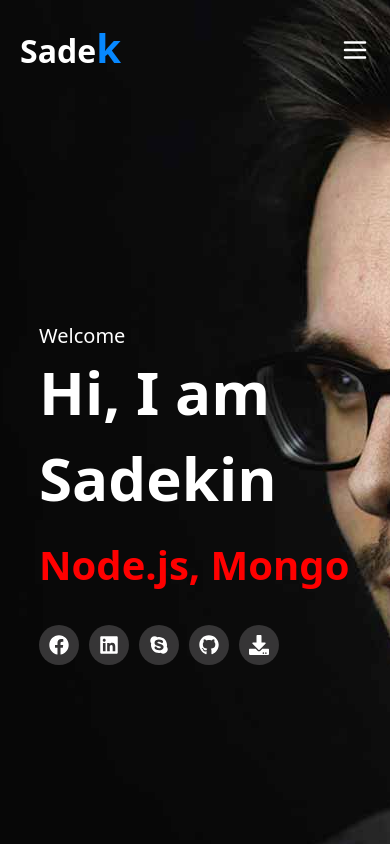
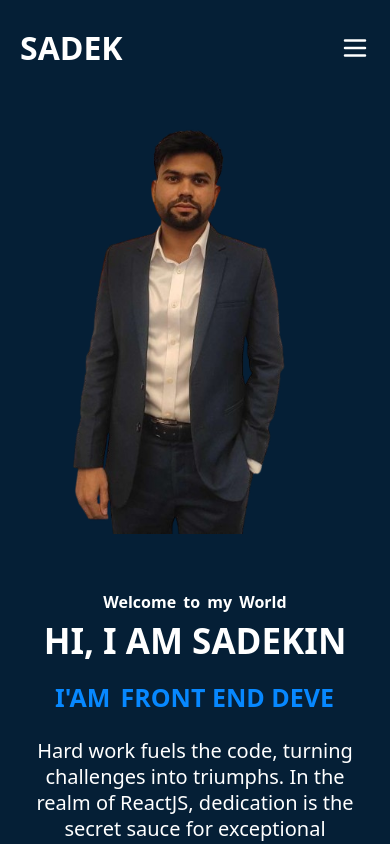
Before and after one commit to Sadekinchowdhury/Sadekin-Portfolio, a React (Vite) app: page / in a window 390 px wide. Shown: the top 844 px of the page. Built offline with nearby package versions, Linux system fonts and the light colour scheme.

Commit message:
img style

```diff
--- a/src/Banner/Banner.css
+++ b/src/Banner/Banner.css
@@ -2,63 +2,79 @@ body {
   margin: 0;
   overflow: hidden;
 }
-.common-container {
-  max-width: 100vw !important;
-  margin: 0 !important;
-  padding: 0 !important;
-}
 .banner-container {
-  max-height: 950px;
-  overflow: hidden;
-  transform: translate(0, -107px);
-  position: relative;
-  z-index: 0;
-}
-
-.banner {
-  background-color: #101010;
-  background-image: url(".//..//../public/image/bg-image-28.jpg");
-  background-position: 50%;
-  background-repeat: no-repeat;
-  background-size: cover;
-  color: white;
-  max-width: 100%;
-  height: 950px;
-}
-
-.sadek-banner {
   max-width: 1200px;
   margin: 0 auto;
+  display: flex;
+  justify-content: center;
+  flex-direction: row;
+  align-items: center;
+  padding: 20px;
   position: relative;
-  height: 100%;
 }
 .banner-content {
-  position: absolute;
-  left: 10%;
-  top: 35%;
-  overflow: hidden;
+  flex-basis: 50%;
 }
-.banner-content span {
+.social-media span {
   font-size: 20px;
   line-height: 20px;
   font-weight: 500;
+  color: white;
+}
+.banner-content span p {
+  font-size: 16px;
+  line-height: 17px;
+  word-spacing: 3px;
+  font-weight: 700;
+  color: white;
+}
+.banner-content span p {
+  margin-bottom: 10px;
+}
+.banner-content p {
+  font-size: 20px;
+  font-weight: 400;
+  line-height: 26px;
+  margin-bottom: 24px;
+  color: white;
+}
+.developr-rol {
+  display: flex;
+  align-items: center;
+  gap: 10px;
+}
+.Typewriter {
+  display: flex;
 }
 .banner-content h2 {
-  font-size: 60px;
+  color: white;
+  font-size: 64px;
   font-weight: 900;
-  line-height: 86px;
+  line-height: 70px;
   margin: 0;
+  text-transform: uppercase;
+  margin-bottom: 8px;
 }
 .banner-content h3 {
+  text-transform: uppercase;
   margin: 0;
   font-size: 40px;
   font-weight: 700;
   line-height: 40px;
-  color: red;
+  color: #0788ff;
   transition: all 3s;
+  margin-bottom: 25px;
 }
-.typing-animation {
-  min-height: 300px;
+.content {
+  width: 100%;
+}
+.banner-content img {
+  width: 100%;
+}
+.banner-content {
+  display: flex;
+  justify-content: center;
+  align-items: center;
 }
 .social-media {
   display: flex;
@@ -78,7 +94,7 @@ body {
 .social-media span:hover {
   background-color: red;
 }
-/* .social-media span::after {
+.social-media span::after {
   content: "";
   width: 41px;
   background: #0788ff;
@@ -93,7 +109,7 @@ body {
   height: 100px;
   translate: 0 20px;
   z-index: 0;
-} */
+}
 .social-media span:before {
   content: "";
   width: 41px;
@@ -115,3 +131,63 @@ body {
   position: relative;
   z-index: 1;
 }
+
+@media (max-width: 1018px) {
+  .banner-content h2 {
+    font-size: 44px;
+    line-height: 55px;
+  }
+  .banner-content h3 {
+    font-size: 30px;
+    line-height: 36px;
+  }
+}
+@media (max-width: 768px) {
+  .banner-content h2 {
+    font-size: 35px;
+    line-height: 40px;
+  }
+  .banner-content h3 {
+    font-size: 25px;
+    line-height: 32px;
+  }
+}
+@media (max-width: 599px) {
+  .banner-container {
+    flex-direction: column-reverse;
+    gap: 60px;
+  }
+  .typing-animation {
+    height: auto;
+  }
+  .developr-rol {
+    display: flex;
+    align-items: center;
+    justify-content: center;
+    gap: 10px;
+  }
+  .banner-content p,
+  .banner-content h2 {
+    margin-bottom: 20px;
+  }
+  .content {
+    text-align: center;
+    padding-bottom: 70px;
+  }
+  .social {
+    display: flex;
+    justify-content: center;
+    align-items: center;
+  }
+  .social-media {
+    left: auto;
+  }
+  .banner-content h2 {
+    font-size: 35px;
+    line-height: 40px;
+  }
+  .banner-content h3 {
+    font-size: 25px;
+    line-height: 32px;
+  }
+}
--- a/src/Banner/Banner.jsx
+++ b/src/Banner/Banner.jsx
@@ -1,81 +1,91 @@
-import { FaDownload, FaFacebook, FaGithub, FaLinkedin, FaSkype } from "react-icons/fa";
+import {
+  FaDownload,
+  FaFacebook,
+  FaGithub,
+  FaLinkedin,
+  FaSkype,
+} from "react-icons/fa";
 import TypewriterComponent from "typewriter-effect";
-import Container from "../Container/Container";
 import "./Banner.css";
 export const Banner = () => {
-  const firstLineTextArray = ["<span>Welcome to my World</span>"];
-  // Text for the second line with HTML tags
-  const secondLineTextArray = ["<h2>Hi, I am Sadekin</h2>"];
-  // Text for the second line with HTML tags
   const thirdLineTextArray = [
     "<h3>Front End Developer</h3>",
-    "<h3>JavaScript, React.js</h3>",
-    "<h3>Node.js, MongoDB</h3>",
-    "<h3>Vanilla CSS, Tailwind CSS</h3>",
+    "<h3>Reactjs Developer</h3>",
+    "<h3>Javascript Developer</h3>",
   ];
 
   return (
-    <Container>
-      <div className="banner-container ">
-        <div className="banner">
-          <div className="sadek-banner">
+    <div className="banner-container">
       <div className="banner-content">
+        <div className="content">
           <div className="typing-animation">
-            <TypewriterComponent
-                options={{
-                  strings: firstLineTextArray,
-                  autoStart: true,
-                  loop: true,
-                  speed: 10,
-                  delay: 20,
-                  pauseFor: 4000,
-                  cursor: null,
-                }}
-              />
-              <TypewriterComponent
-                options={{
-                  strings: secondLineTextArray,
-                  autoStart: true,
-                  loop: true,
-                  speed: 50,
-                  delay: 50,
-                  pauseFor: 10000,
-                  cursor: null,
-                }}
-              />
+            <span>
+              <p>Welcome to my World</p>
+            </span>
+            <h2>Hi, I am Sadekin</h2>
+             <div className="developr-rol">
+              <h3>I'am </h3> {" "}
              <TypewriterComponent
               options={{
                 strings: thirdLineTextArray,
                 autoStart: true,
-                  loop: true,
+                loop: 1,
                 speed: 50,
-                  delay: 10,
+                delay: 300,
                 pauseFor: 500,
                 cursor: null,
+                startDelete: true,
               }}
             />
              </div>
+              <p>
+              Hard work fuels the code, turning challenges into triumphs. In the realm of ReactJS, dedication is the secret sauce for exceptional development
+              </p>
+
+          </div>
+          <div className="social">
             <div className="social-media">
               <span>
-                  <a title="Facebook" href="https://m.facebook.com/profile.php?id=100020676828503"><FaFacebook /></a>
+                <a
+                  title="Facebook"
+                  href="https://m.facebook.com/profile.php?id=100020676828503"
+                >
+                  <FaFacebook />
+                </a>
               </span>
               <span>
-                 <a title="Linkdin" href="https://www.linkedin.com/in/sadekinchowdhury123/"><FaLinkedin /></a>
+                <a
+                  title="Linkdin"
+                  href="https://www.linkedin.com/in/sadekinchowdhury123/"
+                >
+                  <FaLinkedin />
+                </a>
               </span>
               <span>
-                  <a title="Skype" href="https://join.skype.com/invite/vIyvfMOb7HeK"><FaSkype /></a>
+                <a
+                  title="Skype"
+                  href="https://join.skype.com/invite/vIyvfMOb7HeK"
+                >
+                  <FaSkype />
+                </a>
               </span>
               <span>
-                  <a title="Github" href="https://github.com/Sadekinchowdhury"><FaGithub /></a>
+                <a title="Github" href="https://github.com/Sadekinchowdhury">
+                  <FaGithub />
+                </a>
               </span>
               <span>
-                  <a title="Download CV" href=""><FaDownload/></a>
+                <a title="Download CV" href="">
+                  <FaDownload />
+                </a>
               </span>
             </div>
           </div>
         </div>
       </div>
+      <div className="banner-content img-container">
+        <img src="./../../public/image/rume-removebg-preview.png" alt="" />
       </div>
-    </Container>
+    </div>
   );
 };
--- a/src/Navbar/Navbar.css
+++ b/src/Navbar/Navbar.css
@@ -1,8 +1,6 @@
 .navbar {
   max-width: 1200px;
   margin: 0 auto;
-  z-index: 1;
-  position: relative;
 }
 .navbar-container {
   display: flex;
@@ -24,12 +22,9 @@
   font-size: 32px;
   line-height: 36px;
   font-weight: 600;
+  text-transform: uppercase;
 }
-.logo span {
-  font-size: 40px;
-  font-weight: 600;
-  color: #0788ff;
-}
+
 .menu ul li a {
   color: white;
   font-size: 20px;
@@ -76,8 +71,14 @@
 .menu-toggle {
   display: none;
 }
+.mobile-menu-item {
+  display: none;
+}
 @media (max-width: 768px) {
   .menu-toggle {
+    display: block;
+  }
+  .mobile-menu-item {
     display: block;
   }
   .menu {
@@ -99,6 +100,7 @@
     position: absolute;
     top: 0;
     left: 0;
+    z-index: 1;
     transition: 0.3s;
     transform: translate(0px, 0px);
   }
--- a/src/Navbar/Navbar.jsx
+++ b/src/Navbar/Navbar.jsx
@@ -54,7 +54,7 @@ const Navbar = () => {
       <div className="navbar-container">
         <div className="logo">
           <a href="#">
-            Sade<span>k</span>
+            Sade<span><a href="">K</a></span>
           </a>
         </div>
         <div className="menu">
```
Also changed, not shown: public/image/rume-removebg-preview.png (added). Lines whose indentation alone changed are shown as unchanged.
